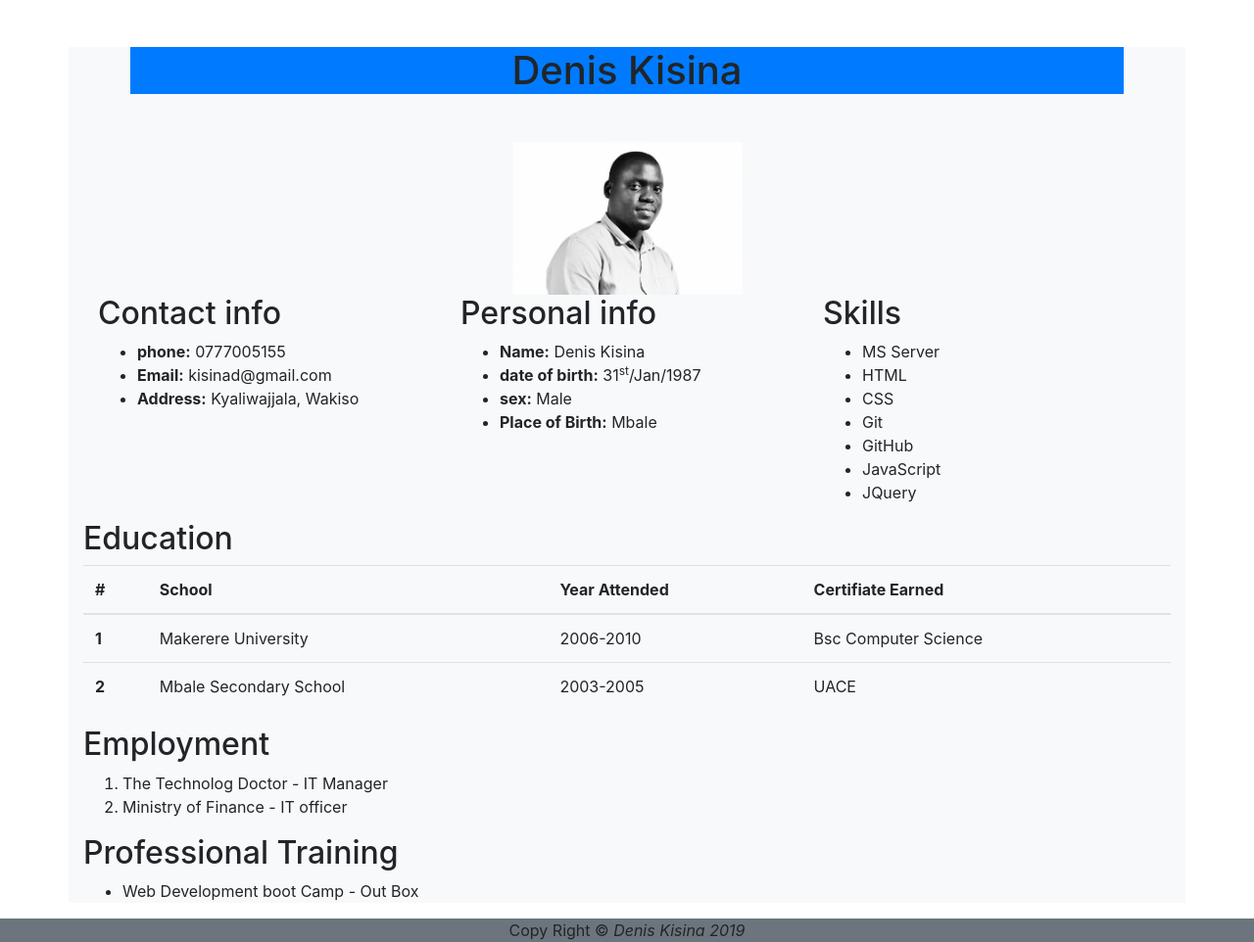
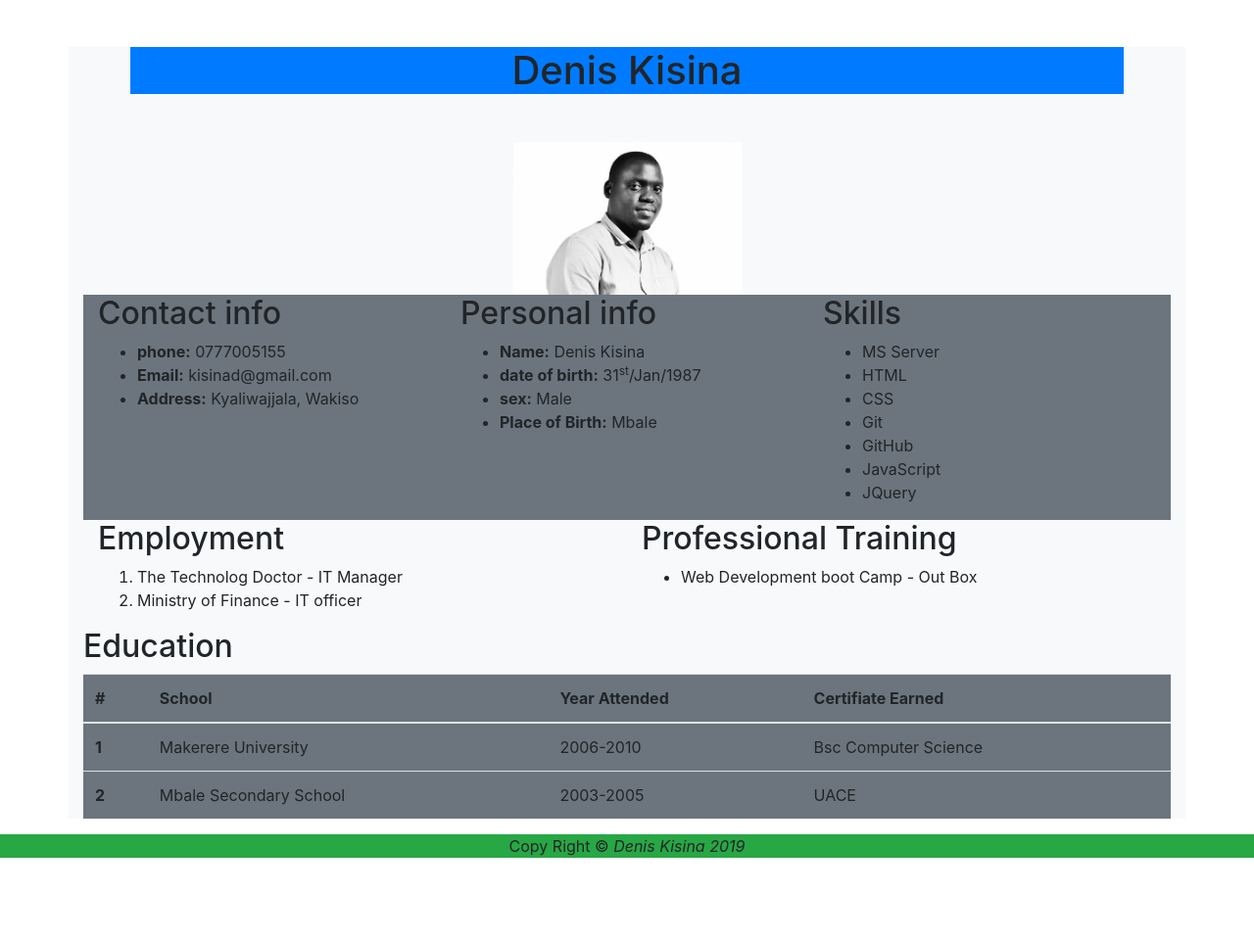
Before and after one commit to kisinad/using-bootstrap, a plain HTML site: page index.html in a window 1280 px wide. Shown: the whole page at 98% size. After the commit the page ends 876 px from the top, so only its background shows below. Drawn offline with Linux system fonts and the light colour scheme.

Commit message:
It will chnge the bkgrd colors

```diff
--- a/index.html
+++ b/index.html
@@ -15,7 +15,7 @@
 				<div class="text-center">
 					<img src="img/denis-kisina.png" width="235px" alt="denis-isina-photo" class="img-fluid" />
 				</div>
-					<div class="container">
+					<div class="container bg-secondary">
 						  <div class="row">
 						    <div class="col-sm">
 
@@ -51,6 +51,25 @@
 						    </div>
 						  </div>
 					</div>
+					<div class="container ">
+						<div class="row">
+							<div class="col-sm">
+								<h2>Employment</h2>
+								<ol>
+									<li>The Technolog Doctor - IT Manager</li>
+									<li>Ministry of Finance - IT officer</li>
+								</ol>
+							</div>
+							<div class="col-sm">
+
+								<h2>Professional Training</h2>
+								<ul>
+									<li>Web Development boot Camp - Out Box</li>
+								</ul>
+							</div>
+						</div>
+					</div>
+
 				<div id="content">
 					<!-- <div>
 						<h2>Contact info</h2>
@@ -71,7 +90,7 @@
 					</div>
 					<div > -->
 
-						<table class="table">
+						<table class="table  bg-secondary">
 							<h2>Education</h2>
 							<thead >
 								<tr>
@@ -99,21 +118,7 @@
 
 						</table>
 					</div>
-					<div>
-						<h2>Employment</h2>
-						<ol>
-							<li>The Technolog Doctor - IT Manager</li>
-							<li>Ministry of Finance - IT officer</li>
-						</ol>
 
-					</div>
-					<div>
-
-						<h2>Professional Training</h2>
-						<ul>
-							<li>Web Development boot Camp - Out Box</li>
-						</ul>
-					</div>
 				<!-- <div>
 
 					<h2>Skills</h2>
@@ -126,7 +131,7 @@
 					</ul>
 				</div> -->
 			</div>
-			<div class="bg-secondary text-center">
+			<div class="bg-success text-center">
 				<footer>Copy Right &copy; <em>Denis Kisina<em> 2019</footer>
 			</div>
 	</body>
```
